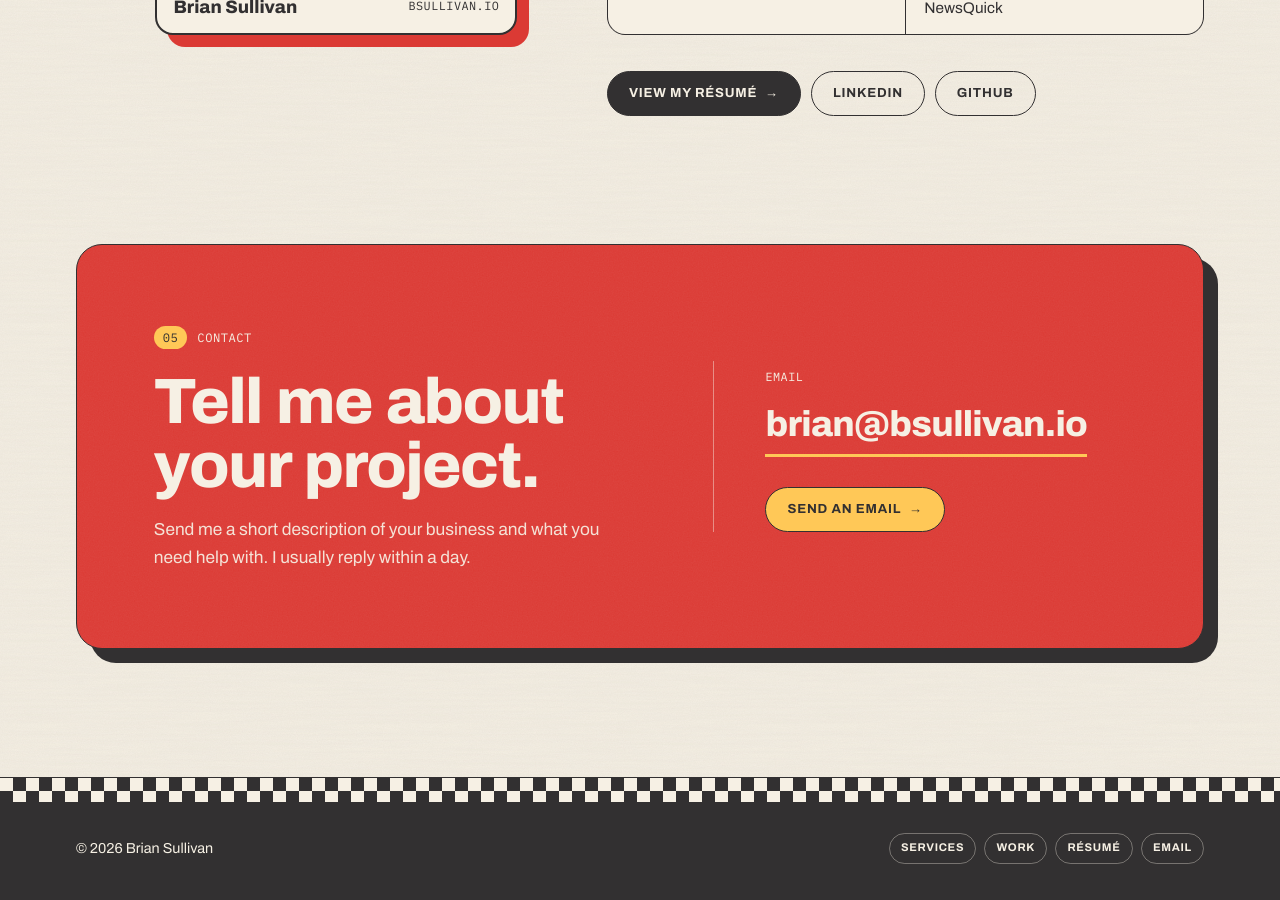
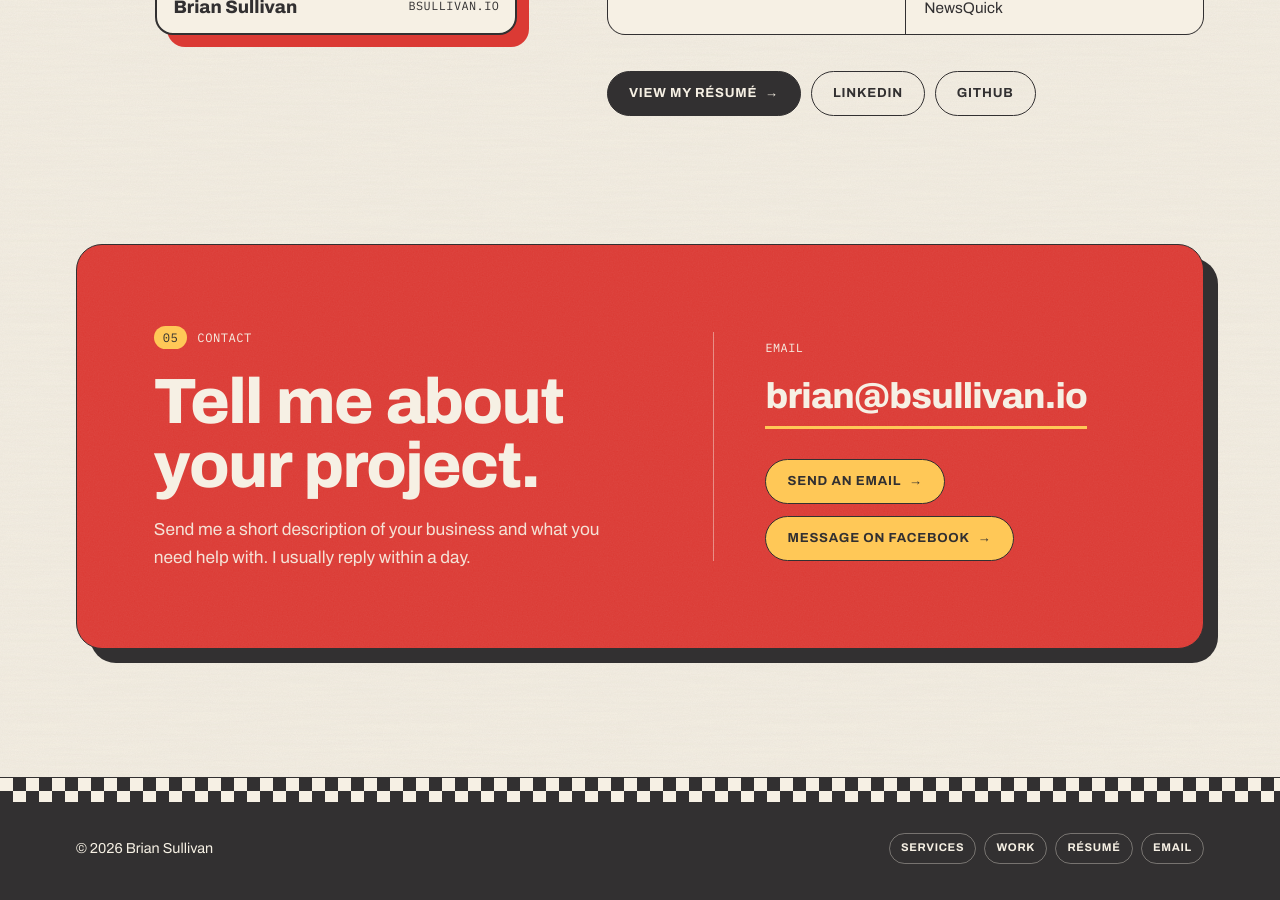
Before and after one commit to bsullivan-io/bsullivan.io, a Jekyll site: the page built from index.html, in a window 1280 px wide and 900 px high, scrolled down 7163 px. Built offline with Jekyll 4.4.1, drawn with Linux system fonts in a browser that asks for light colours.

Commit message:
Add Facebook Messenger button to contact box

```diff
--- a/_layouts/home.html
+++ b/_layouts/home.html
@@ -281,6 +281,7 @@
     .contact-side { border-left: 1.5px solid rgba(246,240,228,.45); padding-left: clamp(24px, 4vw, 56px); }
     .contact .mail { display: inline-block; font-size: clamp(1.5rem, 2.8vw, 2.4rem); font-weight: 800; font-variation-settings: "wdth" 80; letter-spacing: -.02em; text-decoration: none; border-bottom: 3px solid var(--gold); margin: 8px 0 30px; word-break: break-word; }
     .contact .mail:hover { color: var(--gold); }
+    .contact-actions { display: flex; flex-wrap: wrap; gap: 12px; }
 
     /* footer */
     .checker-strip { height: 26px; background: var(--checker) 0 0 / 26px 26px; border-top: var(--line); border-bottom: var(--line); }
@@ -664,7 +665,10 @@
           <div class="contact-side">
             <span class="mono">Email</span><br>
             <a class="mail" href="mailto:{{ site.resume_contact_email }}?subject=Website%20inquiry">{{ site.resume_contact_email }}</a>
-            <div><a class="pill pill-gold" href="mailto:{{ site.resume_contact_email }}?subject=Website%20inquiry">Send an email <span class="arrow" aria-hidden="true">→</span></a></div>
+            <div class="contact-actions">
+              <a class="pill pill-gold" href="mailto:{{ site.resume_contact_email }}?subject=Website%20inquiry">Send an email <span class="arrow" aria-hidden="true">→</span></a>
+              <a class="pill pill-gold" href="https://m.me/61595393150410" target="_blank" rel="noopener noreferrer" aria-label="Message Brian Sullivan Web Services on Facebook">Message on Facebook <span class="arrow" aria-hidden="true">→</span></a>
+            </div>
           </div>
         </div>
       </div>
```
